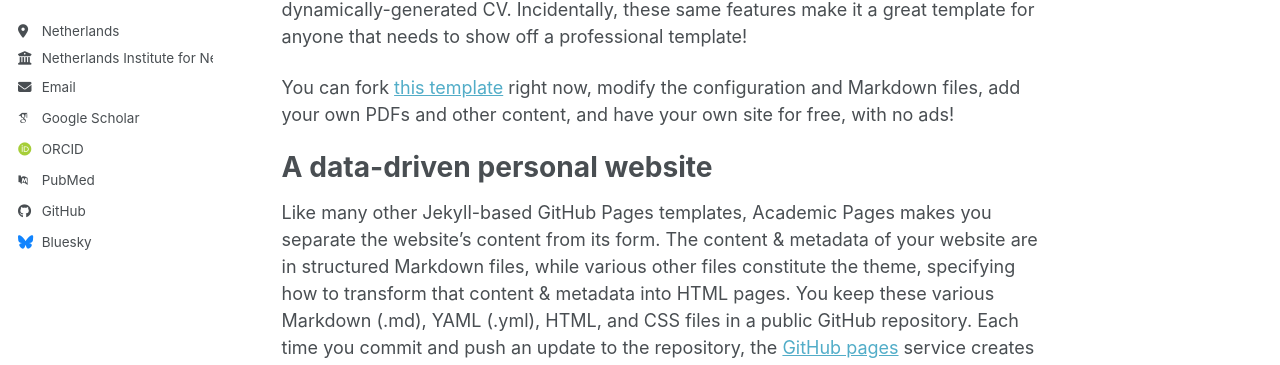
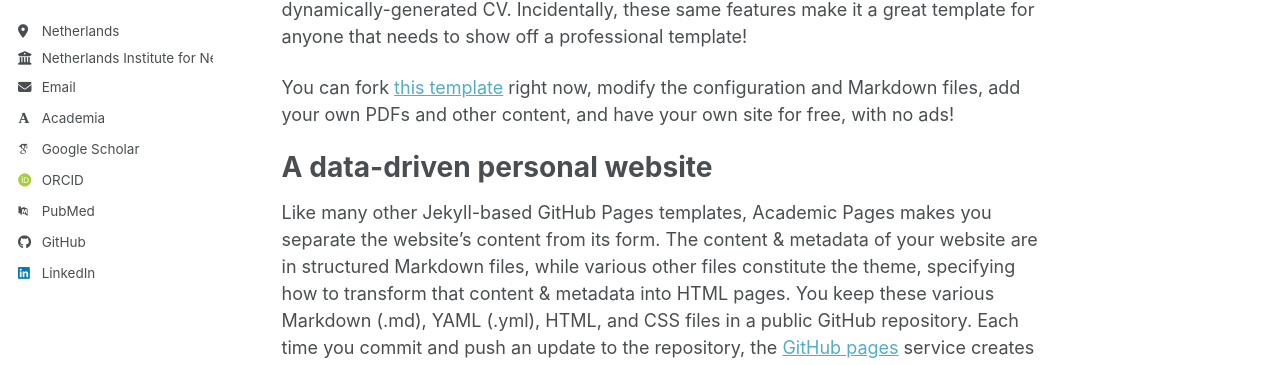
Before and after one commit to tombresser/tombresser.github.io, a Jekyll site: the page built from _pages/about.md, in a window 1280 px wide. Shown: the part 337-702 px from the top of the page. Built offline with Jekyll 4.4.1, drawn with Linux system fonts in a browser that asks for light colours; some web fonts are replaced; a script bundle is joined from its source files by our own code; library files that are not in the unit come from our copies; some of the changed lines change nothing that is shown.

Commit message:
Update academic and social media URLs in _config.yml
Updated academic and social media links in the configuration file.

```diff
--- a/_config.yml
+++ b/_config.yml
@@ -33,54 +33,20 @@
   email            : "none@example.org"
 
   # Academic websites
-  academia         : # URL
-  arxiv            : # URL - Update with the correct link to your profile
-  googlescholar    : "https://scholar.google.com/citations?user=PS_CX0AAAAAJ"
-  inspire-hep      : # URL
-  impactstory      : # URL
-  orcid            : "https://orcid.org/yourorcidurl"
-  semantic         : # URL
-  ssrn             : # URL
-  pubmed           : "https://www.ncbi.nlm.nih.gov/pubmed/?term=john+snow"
+  academia         : https://research.vu.nl/en/persons/tom-bresser/
+  googlescholar    : "https://scholar.google.nl/citations?user=obMsVIEAAAAJ&hl=nl&oi=ao"
+  orcid            : "https://orcid.org/0000-0002-5169-1775"
+  pubmed           : "https://www.ncbi.nlm.nih.gov/pubmed/?term=tom+bresser"
   researchgate     : # URL
   scopus           : # URL
   zotero           : # URL
 
 
   # Repositories and software development
-  bitbucket        : # Username - Update with your username on the site
-  codepen          : # Username
-  dribbble         : # Username
-  github           : "academicpages"
-  kaggle           : # Username
-  stackoverflow    : # User number or user number and name (i.e., use "1" or "1/jeff-atwood")
+  github           : "https://github.com/tombresser"
 
   # Social media
-  artstation       : # Username
-  bluesky          : "bsky.app" # Replace this with you Bluesky username
-  facebook         : # Username
-  flickr           : # Username
-  foursquare       : # Username
-  goodreads        : # Username
-  google_plus      : # Username
-  keybase          : # Username
-  instagram        : # Username
-  lastfm           : # Username
-  linkedin         : # Username
-  mastodon         : # URL
-  medium           : # URL
-  pinterest        : # Username
-  soundcloud       : # Username
-  steam            : # Username
-  telegram         : # URL
-  tumblr           : # Username
-  twitter          : # Username for X / Twitter
-  vine             : # Username
-  weibo            : # Username
-  wikipedia        : # Username
-  xing             : # Username
-  youtube          : # Username
-  zhihu            : # Username
+  linkedin         : "https://www.linkedin.com/in/tom-bresser-a9b4a468/"
 
 # Publication Category - The following the list of publication categories and their headings
 publication_category:
```
